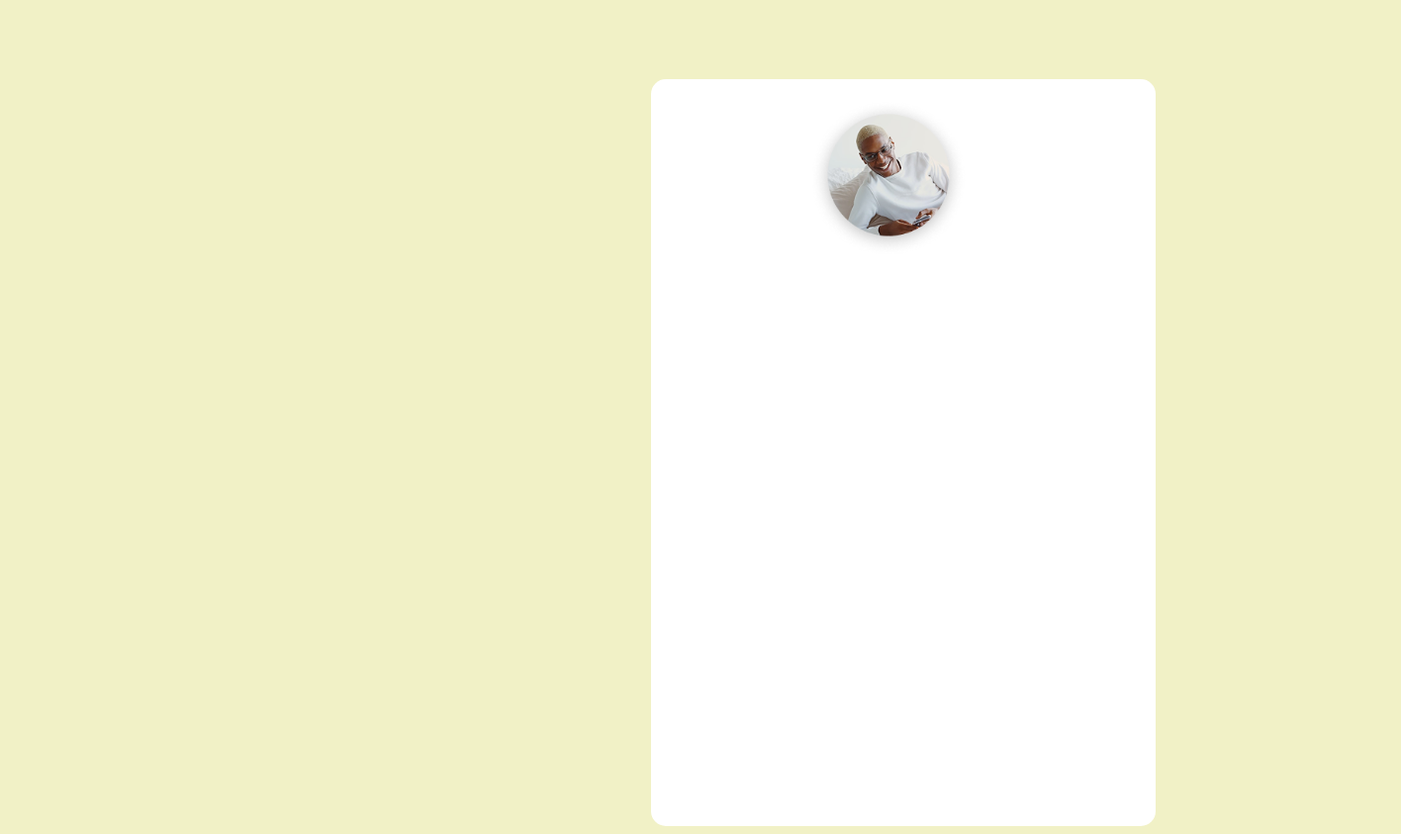
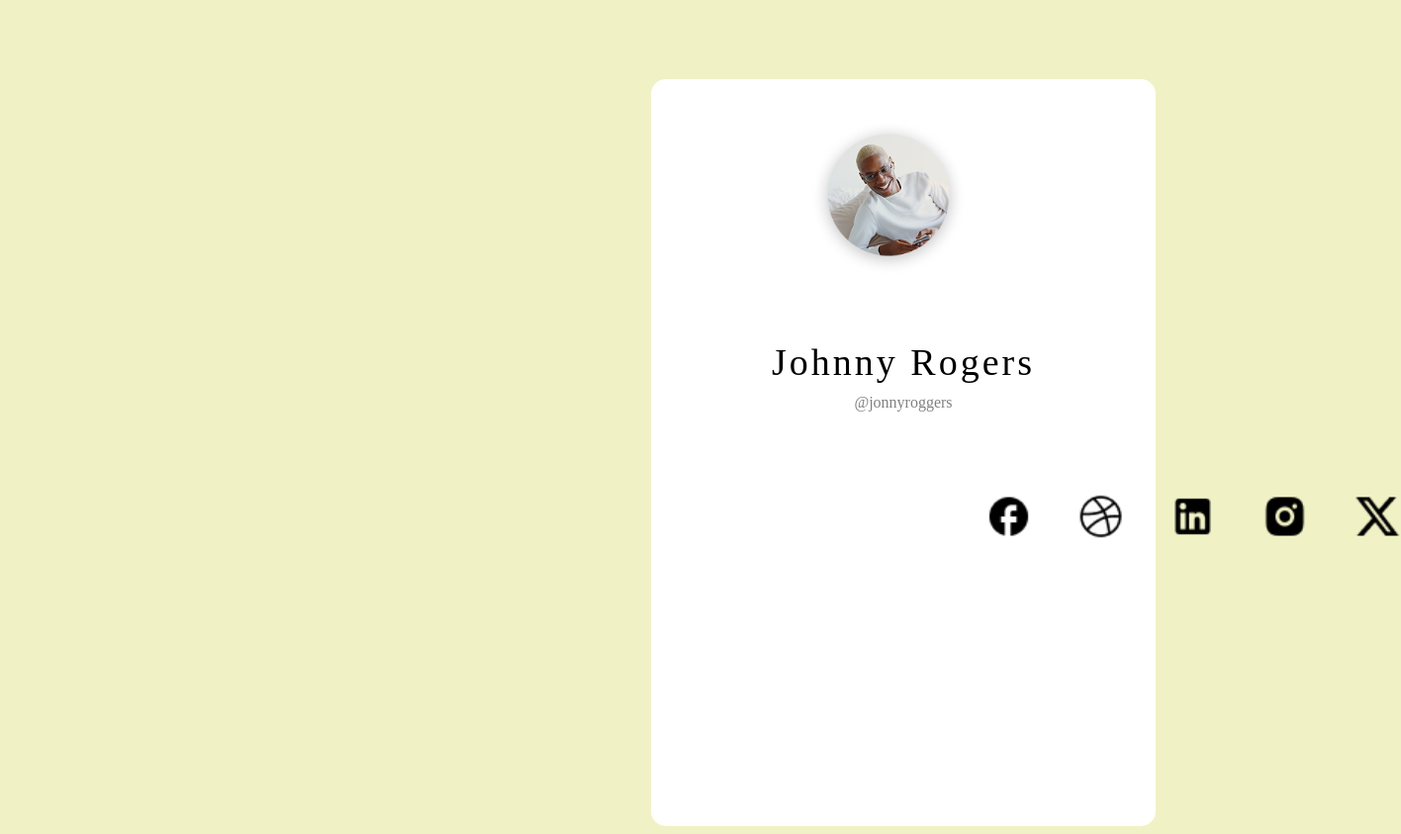
Before and after one commit to Maksim-driller/card_bigdevsoon, a plain HTML site: page index.html in a window 1280 px wide. Shown: the whole page at 99% size, 1416 px wide, since content can reach past the window. Drawn offline with Linux system fonts and the light colour scheme.

Commit message:
sohranenie

```diff
--- a/index.css
+++ b/index.css
@@ -1,3 +1,5 @@
+@import url('https://fonts.googleapis.com/css2?family=Roboto+Flex:opsz,wght@8..144,100..1000&display=swap');
+
 body {
     background-color: #F1F1C6;
   }
@@ -19,8 +21,36 @@ body {
 
 
 img {
-    margin-left: 160px;
-    margin-top: 20px;
+    margin-top: 40px;
     width: 160px;
     height: 160px;
+    padding-left: 130px;
 }
+
+
+.main_text {
+    color: black;
+    font-family: "Roboto Flex" sans-serif;
+    letter-spacing: 3px;
+    text-align: center;
+    font-size: 38px;
+    margin-top: 60px;
+}
+
+
+.profile_text {
+    color: grey ;
+    font-size: 16px;
+    font-family: "Roboto Flex" sans-serif;
+    text-align: center;
+    margin-top: 10px;
+}
+
+
+.social_icons {
+    transform: scale(0.3) ;
+    display: grid;
+    grid-template-columns: 1fr 1fr 1fr 1fr 1fr;
+    gap: 20px;
+    padding-left: 400px;
+}
--- a/index.html
+++ b/index.html
@@ -7,9 +7,20 @@
 <body>
   <div class = 'main_card'>
     <div class = 'main_ellips'>
-      <img src = '/images /profile.png' alt = 'эллипс'>
+      <img src = '/images /profile.png' alt = 'эллипс' class = 'card_image'>
     </div>
   <div class = 'main_text'>
+    Johnny Rogers
+  </div>
+  <div class = 'profile_text'>
+    @jonnyroggers
+  </div>
+  <div class = 'social_icons'>
+   <img src = '/images /ic_baseline-facebook.png ' alt = 'facebook'>
+   <img src = '/images /icon-park-outline_dribble.png' alt = 'park_dribble'>
+   <img src = '/images /mdi_linkedin.png' alt = 'linkedin'>
+   <img src = '/images /ri_instagram-fill.png' alt = 'instagramm'>
+   <img src = '/images /simple-icons_x.png' alt = 'simple_icons'>
   </div>
   </div>
 </body>
```
Also changed, not shown: images /ic_baseline-facebook.png (added), images /icon-park-outline_dribble.png (added), images /mdi_linkedin.png (added), images /ri_instagram-fill.png (added), images /simple-icons_x.png (added), 1 other file.
